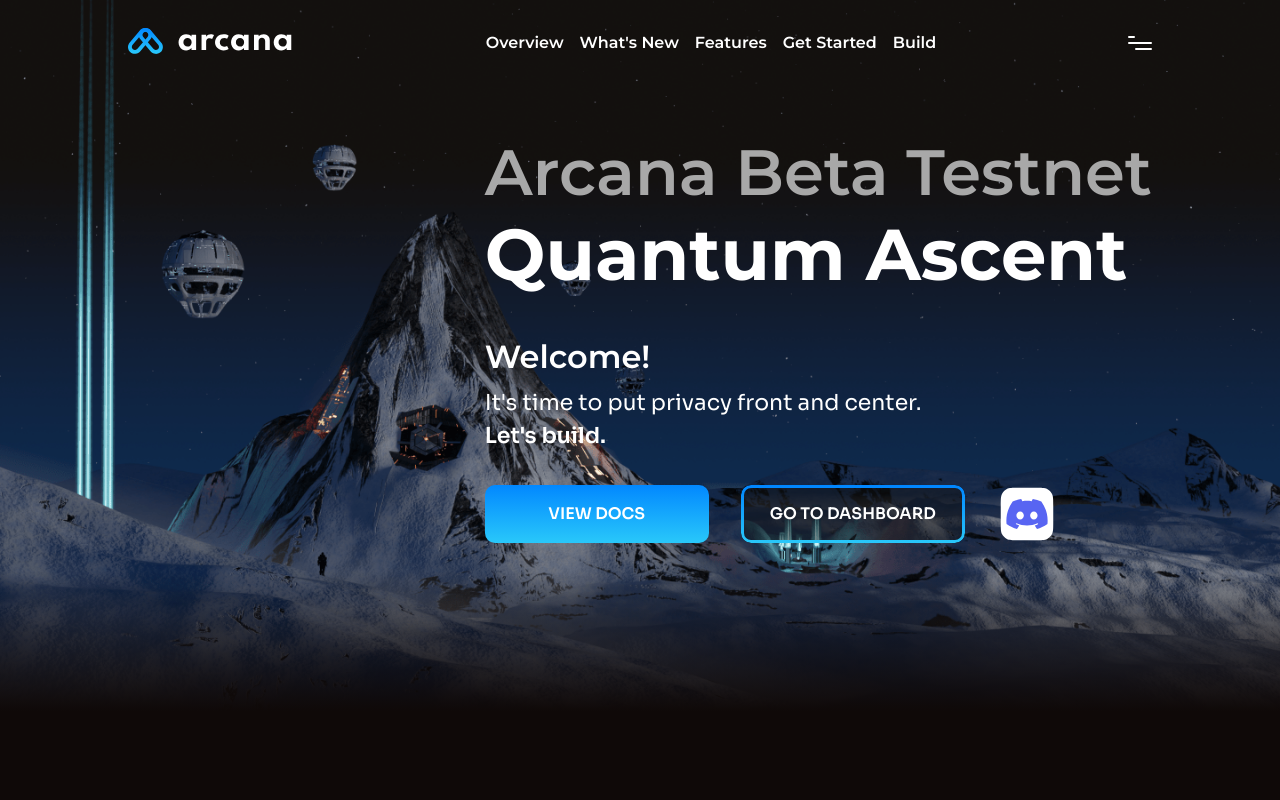
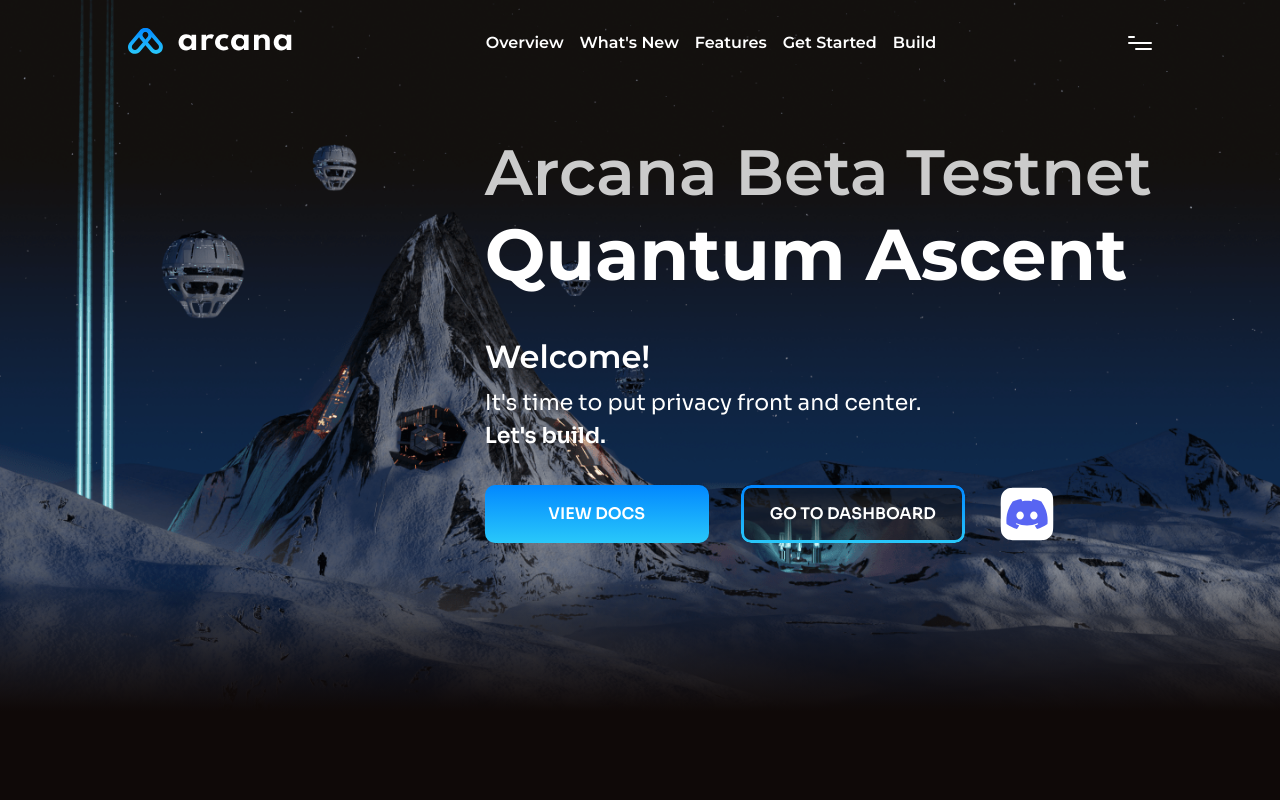
Before and after one commit to arcana-network/testnet-site, a Nuxt app: page / in a window 1280 px wide. Shown: the top 800 px of the page. Built offline with nearby package versions, Linux system fonts and the light colour scheme.

Commit message:
Add font-smoothing on body and change color of grey text to match the design

```diff
--- a/assets/css/styles.css
+++ b/assets/css/styles.css
@@ -2,7 +2,7 @@
   --color-blue: #13a3fd;
   --color-black: #141414;
   --color-white: #fff;
-  --color-grey: #a8a8a8;
+  --color-grey: #cbcbcb;
   --color-green: #8fff00;
   --color-yellow: #ffc226;
   --color-orange: #ff6826;
@@ -46,6 +46,8 @@
   background: #0f0908;
   overflow-x: hidden;
   min-height: 100vh;
+  -webkit-font-smoothing: antialiased;
+  -moz-osx-font-smoothing: grayscale;
 }
 
 .color-primary {
```
